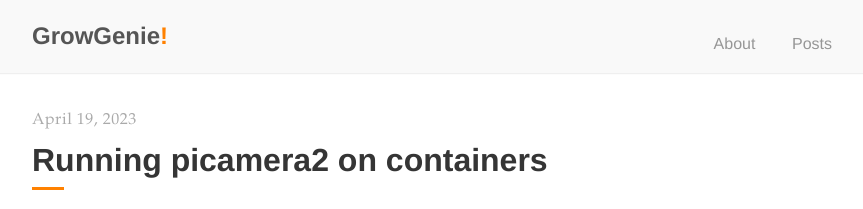
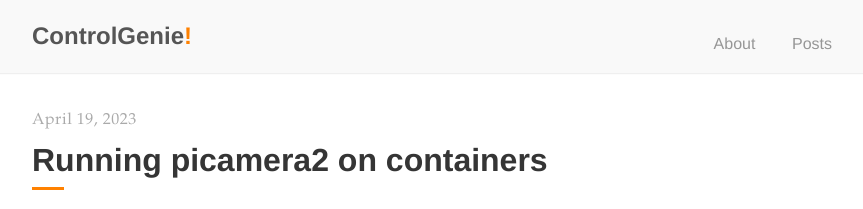
Before and after one commit to ControlGenie/home, a Jekyll site: the page built from index.html, in a window 1280 px wide. Shown: the top 209 px of the page, without its empty margins (208-1071 px from the left). Built offline with Jekyll 4.4.1, drawn with Linux system fonts in a browser that asks for light colours; the list of posts is cut into pages by our own code.

Commit message:
Update _config.yml

```diff
--- a/_config.yml
+++ b/_config.yml
@@ -1,14 +1,14 @@
-title: "GrowGenie"
+title: "ControlGenie"
 description: ""
-url: "https://growgenie.io"
+url: "https://controlgenie.io"
 
-github-url: "https://github.com/GrowGenie/home"
+github-url: "https://github.com/ControlGenie/home"
 github-branch: "gh-pages"
 
 author:
   name: Romero Galiza
-  url: https://growgenie.io
-  email: romerojnr@gmail.com
+  url: https://controlgenie.io
+  email: controlgenie@proton.me
 
 markdown: kramdown
 
```
